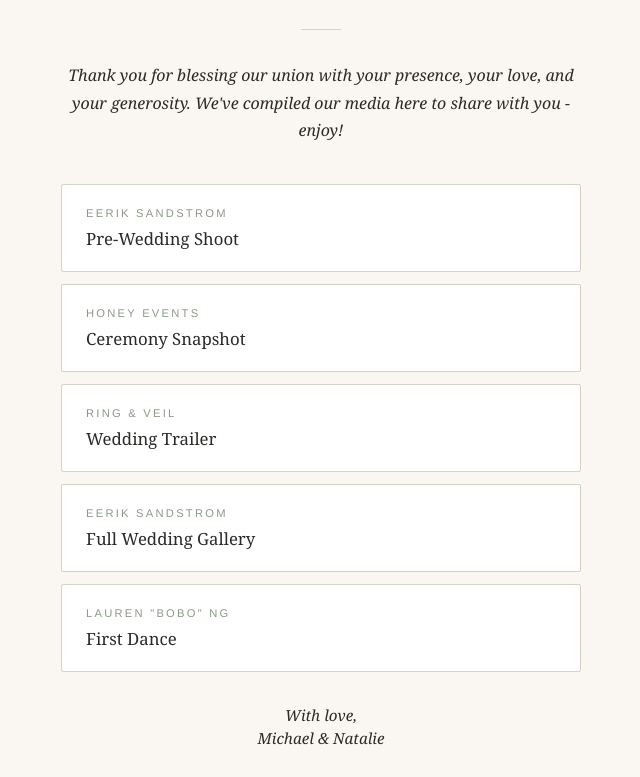
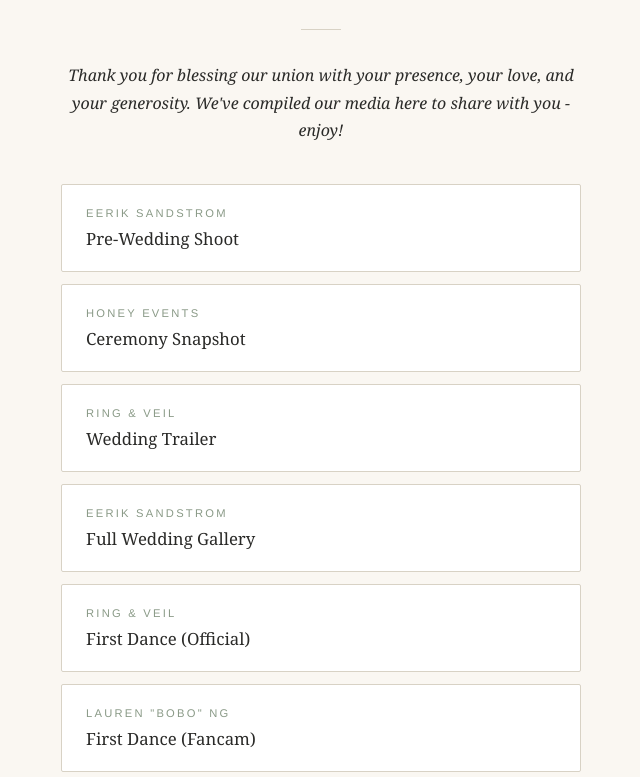
Before and after one commit to SaturdayLim/wedding, a plain HTML site: page index.html in a window 1280 px wide. Shown: the part 175-952 px from the top of the page, without its empty margins (319-959 px from the left). Drawn offline with Linux system fonts and the light colour scheme.

Commit message:
Update index.html
Added official first dance link

```diff
--- a/index.html
+++ b/index.html
@@ -141,9 +141,13 @@
         <div class="link-label">Eerik Sandstrom</div>
         <div class="link-title">Full Wedding Gallery</div>
       </a>
+      <a href="https://www.youtube.com/watch?v=rxsSNABZq38" target="_blank" rel="noopener" class="link-card">
+        <div class="link-label">Ring & Veil</div>
+        <div class="link-title">First Dance (Official)</div>
+      </a>
       <a href="https://youtu.be/5jdLYxGnKfY" target="_blank" rel="noopener" class="link-card">
         <div class="link-label">Lauren "Bobo" Ng</div>
-        <div class="link-title">First Dance</div>
+        <div class="link-title">First Dance (Fancam)</div>
       </a>
     </div>
     <div class="signature">
```
